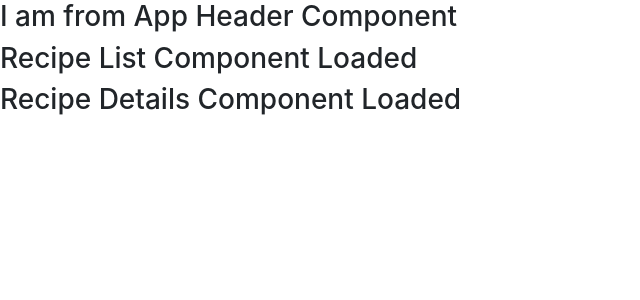
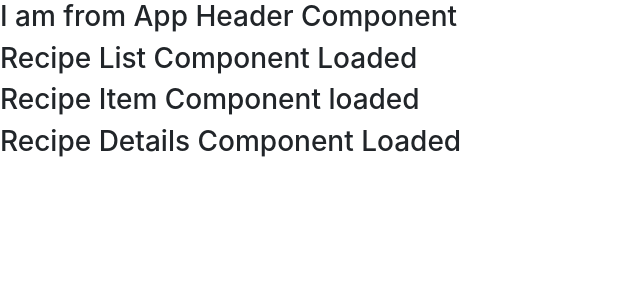
Before and after one commit to bandisri/angular-my-recipie, an Angular app: page / in a window 1280 px wide. Shown: the top 300 px of the page, without its empty margins (0-640 px from the left). Built offline with nearby package versions, Linux system fonts and the light colour scheme.

Commit message:
commit - #3

```diff
--- a/src/app/app.module.ts
+++ b/src/app/app.module.ts
@@ -6,6 +6,7 @@ import { AppComponent } from './app.component';
 import { HeaderComponent } from './header/header.component';
 import { RecipesComponent } from './recipes/recipes.component';
 import { RecipeListComponent } from './recipes/recipe-list/recipe-list.component';
+import { RecipeItemComponent } from './recipes/recipe-list/recipe-item/recipe-item.component';
 import { RecipeDetailComponent } from './recipes/recipe-detail/recipe-detail.component';
 import { ShopList } from './shoplist/shoplist.component';
 
@@ -15,6 +16,7 @@ import { ShopList } from './shoplist/shoplist.component';
     HeaderComponent,
     RecipesComponent,
     RecipeListComponent,
+    RecipeItemComponent,
     RecipeDetailComponent,
     ShopList
   ],
--- /dev/null
+++ b/src/app/recipes/recipe-list/recipe-item/recipe-item.component.html
@@ -0,0 +1 @@
+<h3>Recipe Item Component loaded</h3>
--- a/src/app/recipes/recipe-list/recipe-list.component.html
+++ b/src/app/recipes/recipe-list/recipe-list.component.html
@@ -1 +1,2 @@
 <h3>Recipe List Component Loaded</h3>
+<app-recipe-item>Loading App Recipe Item....</app-recipe-item>
```
Also changed, not shown: src/app/recipes/recipe-list/recipe-item/recipe-item.component.ts (added, +10 -0 lines).
